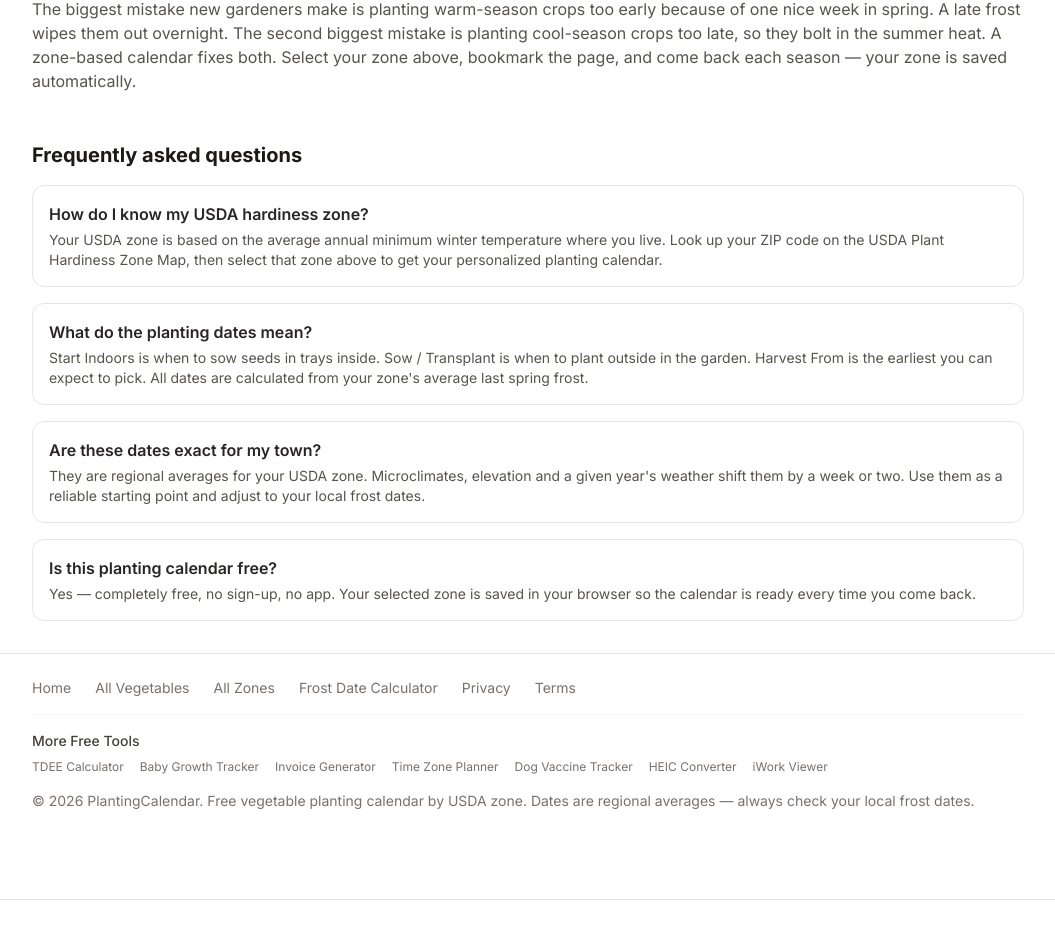
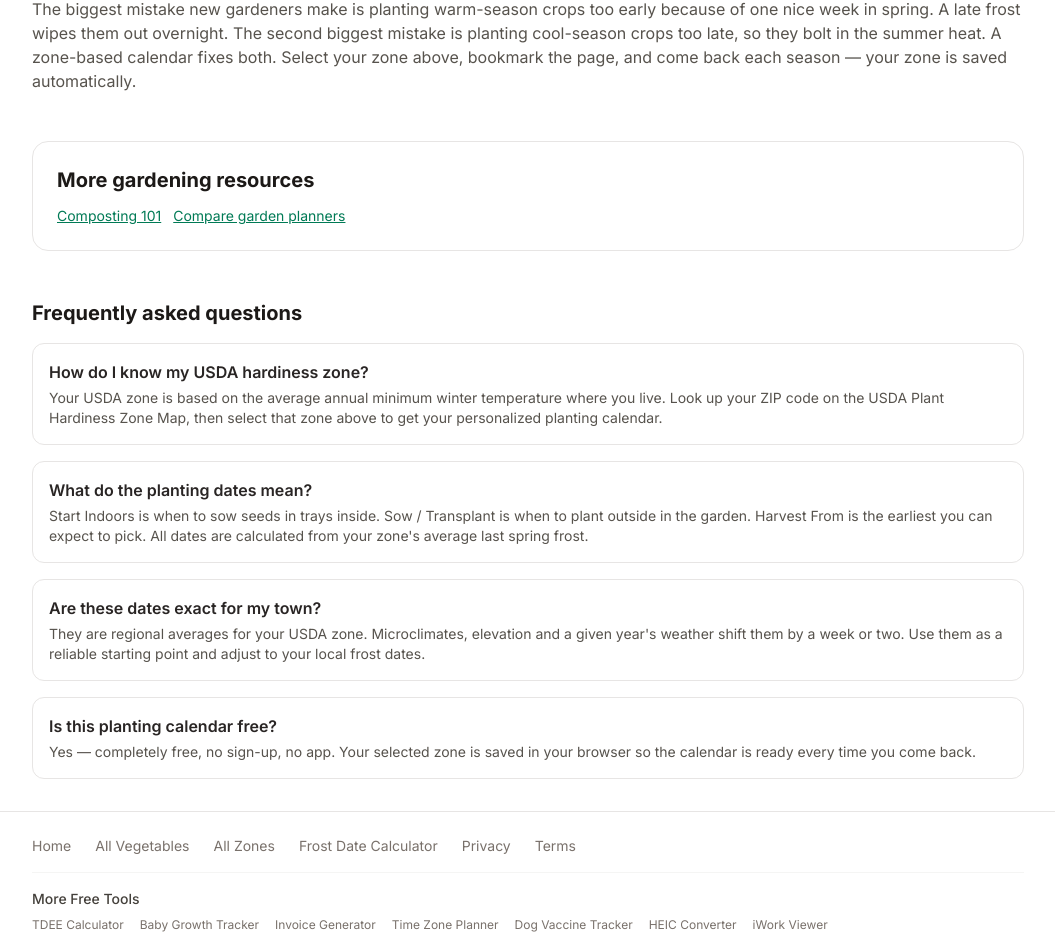
Before and after one commit to Gavin1901/plantingcalendar, a Next.js app: page / in a window 1280 px wide. Shown: the part 2075-3013 px from the top of the page, without its empty margins (112-1167 px from the left). Built offline with nearby package versions, Linux system fonts and the light colour scheme.

Commit message:
Add internal crawl paths to orphan pages

```diff
--- a/src/app/page.tsx
+++ b/src/app/page.tsx
@@ -103,6 +103,14 @@ export default function Home() {
           </p>
         </section>
 
+        <section className="mt-12 rounded-2xl border border-stone-200 bg-white p-6">
+          <h2 className="text-xl font-bold text-stone-900">More gardening resources</h2>
+          <div className="mt-3 flex flex-wrap gap-3 text-sm">
+            <Link className="text-emerald-700 underline" href="/blog/composting-101">Composting 101</Link>
+            <Link className="text-emerald-700 underline" href="/vs">Compare garden planners</Link>
+          </div>
+        </section>
+
         <section className="mt-12">
           <h2 className="text-xl font-bold text-stone-900">Frequently asked questions</h2>
           <div className="mt-4 space-y-4">
```
